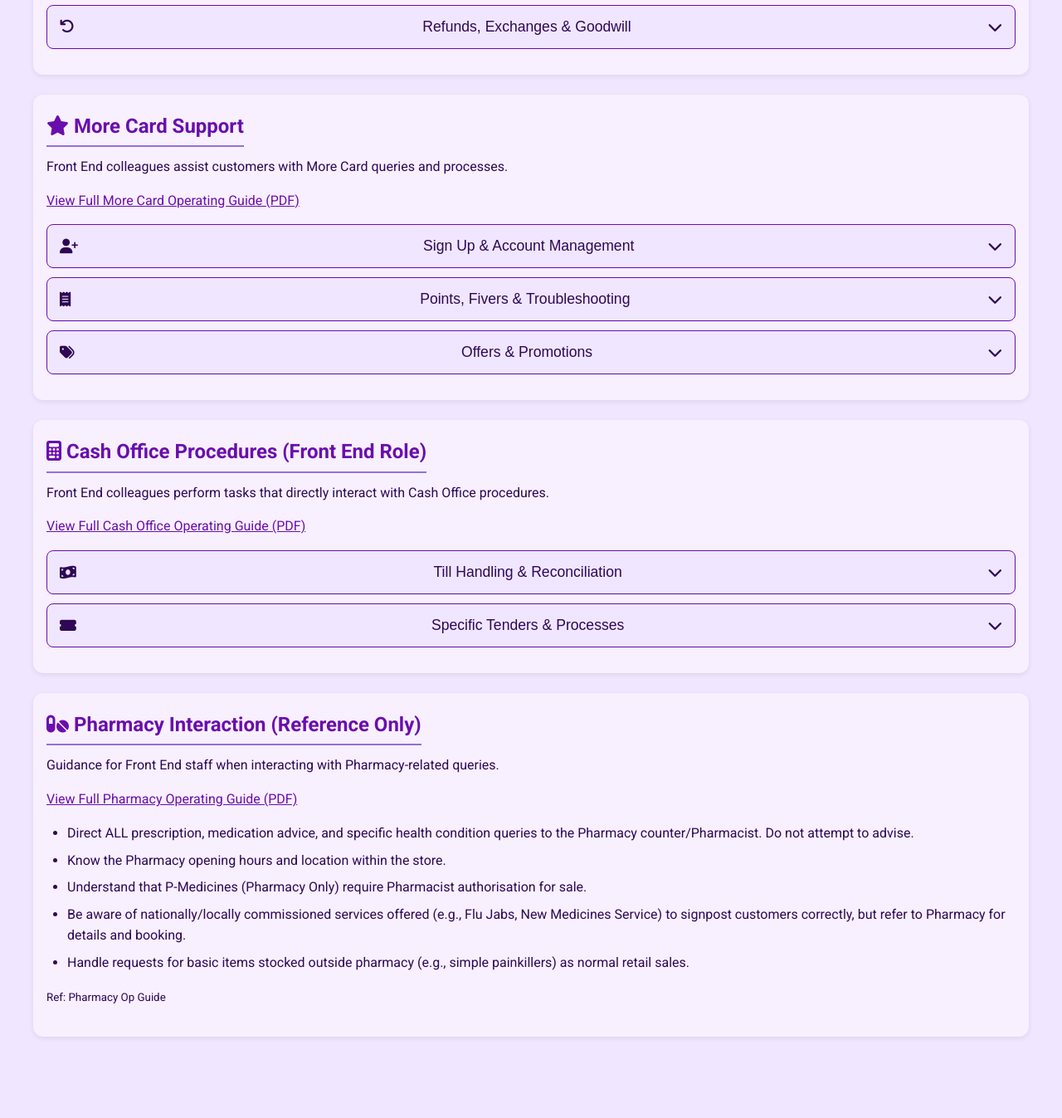
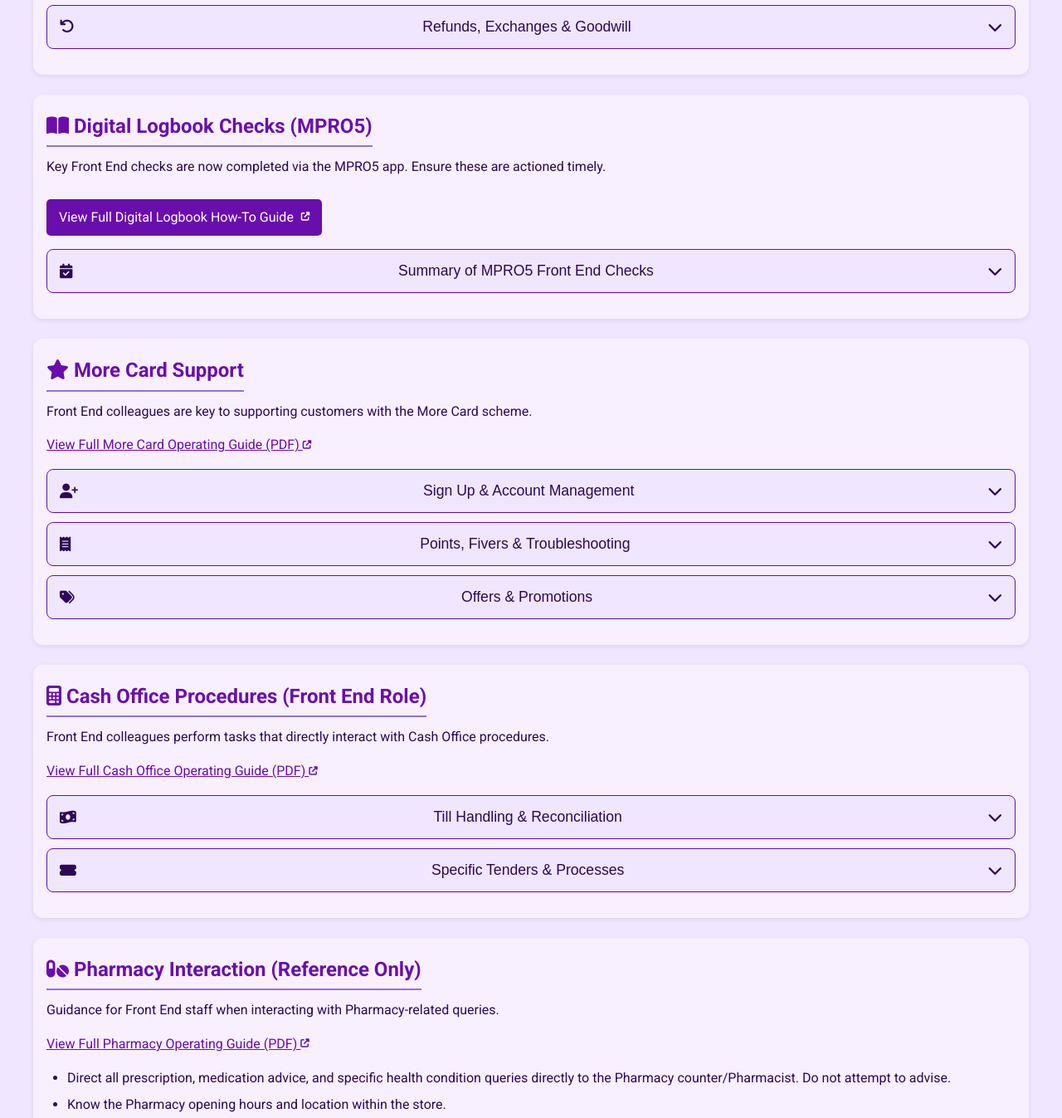
Before and after one commit to Daave2/daave2.github.io, a plain HTML site: page services.html in a window 1280 px wide. Shown: the part 922-2269 px from the top of the page at 83% size. Drawn offline with Linux system fonts and the light colour scheme.

Commit message:
Update services.html

```diff
--- a/services.html
+++ b/services.html
@@ -76,6 +76,7 @@
   a:hover{text-decoration:none;}
   body.dark-mode a{color:var(--secondary-color);} /* Use themed secondary for dark links */
   img{max-inline-size:100%;block-size:auto}
+   strong { font-weight: 700; } /* Ensure strong tag works */
   /* Ensure focus states are visible */
   a:focus-visible, button:focus-visible, select:focus-visible, input:focus-visible, [tabindex="0"]:focus-visible, .accordion:focus-visible { outline: 2px solid var(--primary-color); outline-offset: 2px; border-radius: 2px; }
   body.dark-mode a:focus-visible, body.dark-mode button:focus-visible, body.dark-mode select:focus-visible, body.dark-mode input:focus-visible, body.dark-mode [tabindex="0"]:focus-visible, body.dark-mode .accordion:focus-visible { outline-color: var(--secondary-color); }
@@ -138,7 +139,6 @@
    section li { margin-bottom: 0.5em; }
    section strong { font-weight: 700; color: var(--primary-color); }
    body.dark-mode section strong { color: var(--primary-color); } /* Adjust dark strong */
-
 
     /* Button Link Style */
    .button-link { display: inline-block; padding: 10px 15px; background-color: var(--primary-color); color: var(--footer-text); border: none; border-radius: 5px; text-align: center; font-weight: 500; transition: background-color 0.3s, transform 0.3s; cursor: pointer; margin-top: 10px; margin-right: 5px; text-decoration: none;}
@@ -273,7 +273,7 @@
                   <li>Equipment: Bags/rolls replenished, headset ready, detagger secure, tag bin available/emptied, SCO cabinet stocked.</li>
                   <li>Colleague Presence: Hi-vis worn, proactive assist, vigilant (Service & Protect).</li>
                    <li>More Card Scanning: Ensure customers scan.</li>
-                   <li>Catalina Coupons: Understand process, troubleshoot basics (printer paper/ink - see More Card Guide p38-40).</li>
+                   <li>Catalina Coupons: Understand process, troubleshoot basic printer issues (See More Card Guide p38-40).</li>
               </ul>
               <p><small>Ref: Front End Op Guide p10-14</small></p>
          </div></div>
@@ -311,18 +311,53 @@
                <h4>Goodwill Guidelines:</h4>
                <ul>
                    <li>Listen, apologise, resolve first time.</li>
-                   <li>Use Goodwill Matrix (£5-£10 typical value). Store Manager auth needed >£10 (max £30).</li>
+                   <li>Use Goodwill Matrix (£5-£10 typical value via product/gift card). Store Manager auth needed for >£10 (max £30 on refund card).</li>
                    <li>Use 'Goodwill' tender for product goodwill. Log complex complaints on Salesforce.</li>
                </ul>
                <p><small>Ref: Front End Op Guide p28</small></p>
            </div></div>
+     </section>
 
+     <!-- DIGITAL LOGBOOK SECTION ADDED HERE -->
+    <section id="digital-logbook">
+        <h2><i class="fas fa-book-open"></i> Digital Logbook Checks (MPRO5)</h2>
+        <p>Key Front End checks are now completed via the MPRO5 app. Ensure these are actioned timely.</p>
+        <p><a href="https://docs.google.com/presentation/d/1QhqRlwZc22trpr9VEmne07rrTMKhLlmdfwlRkevZqrE/edit#slide=id.g34744c226dc_0_27" target="_blank" rel="noopener noreferrer" class="button-link">View Full Digital Logbook How-To Guide <i class="fas fa-external-link-alt fa-xs"></i></a></p>
+
+        <button class="accordion"><i class="fas fa-calendar-check"></i> Summary of MPRO5 Front End Checks</button>
+        <div class="panel"><div>
+            <h4>Daily Checks (Including Monday)</h4>
+            <ul>
+                <li>Pre Opening Toilet Checks (By 7am)</li>
+                <li>Daily Electronic Activation</li>
+                <li>Self Scan Smart Gate Fire Safety Check</li>
+                <li>Kiosk Checks (Daily)</li>
+                <li>Random Morning Till Check</li>
+                <li>Disabled Toilet Check (12-2pm)</li>
+                <li>Refund Over £11 (2pm Check)</li>
+                <li>Random Afternoon Till Check</li>
+            </ul>
+            <h4>Monday Morning Checks (Additional)</h4>
+             <ul>
+                 <li>Slide and Swing Door Check (4 Doors)</li>
+                 <li>Checkout Electronic Activation Check</li>
+                 <li>Weekly First Aid Checks (First Aid Room N/A)</li>
+                 <li>Weekly Kiosk Checks</li>
+                 <li>Weekly Car Park Barrier Check</li>
+                 <li>Weekly Gatekeeper Check (Mark N/A if not applicable)</li>
+                 <li>Weekly Scanner Deep Clean (Refer to sheet for relevant week tills)</li>
+                 <li>Weekly Void Report Check (Located under Manager Checks section)</li>
+                 <li>Weekly Cleaning Check (Sign off Sunday)</li>
+             </ul>
+             <p><strong>Note:</strong> See the full 'How-To Guide' linked above for detailed steps on logging in and completing each check within the MPRO5 app.</p>
+        </div></div>
     </section>
+     <!-- END OF DIGITAL LOGBOOK SECTION -->
 
      <section id="more-card-support">
          <h2><i class="fas fa-star"></i> More Card Support</h2>
-          <p>Front End colleagues assist customers with More Card queries and processes.</p>
-          <p><a href="https://docs.google.com/presentation/d/1N-0zG5M9aZVW9aNTj4SKT4uH-ahHn-pitsii3nBBTuY/edit" target="_blank" rel="noopener noreferrer">View Full More Card Operating Guide (PDF)</a></p>
+          <p>Front End colleagues are key to supporting customers with the More Card scheme.</p>
+          <p><a href="https://docs.google.com/presentation/d/1N-0zG5M9aZVW9aNTj4SKT4uH-ahHn-pitsii3nBBTuY/edit" target="_blank" rel="noopener noreferrer">View Full More Card Operating Guide (PDF) <i class="fas fa-external-link-alt fa-xs"></i></a></p>
 
          <button class="accordion"><i class="fas fa-user-plus"></i> Sign Up & Account Management</button>
          <div class="panel"><div>
@@ -351,7 +386,7 @@
               <ul>
                   <li>Advise customers to scan More Card for More Card Prices (MCP). Identify MCP on SELs/HHT.</li>
                   <li>Explain More Rewards (personalised App offers needing activation).</li>
-                  <li>Explain Collectors (App/Coupon based, track spend weekly).</li>
+                  <li>Explain Collectors (e.g., Christmas Collector - track spend via app/coupon).</li>
                   <li>Explain Points Boosters (App only offers).</li>
                   <li>Handle points coupons printed at till (check expiry, scan More Card and coupon).</li>
               </ul>
@@ -362,16 +397,16 @@
      <section id="cash-office-procedures">
         <h2><i class="fas fa-calculator"></i> Cash Office Procedures (Front End Role)</h2>
          <p>Front End colleagues perform tasks that directly interact with Cash Office procedures.</p>
-          <p><a href="https://docs.google.com/presentation/d/1bL5d5gQjSfhPdz0bldDSVFQqhjHFiCFAIz2gAnfyZWo/edit" target="_blank" rel="noopener noreferrer">View Full Cash Office Operating Guide (PDF)</a></p>
+          <p><a href="https://docs.google.com/presentation/d/1bL5d5gQjSfhPdz0bldDSVFQqhjHFiCFAIz2gAnfyZWo/edit" target="_blank" rel="noopener noreferrer">View Full Cash Office Operating Guide (PDF) <i class="fas fa-external-link-alt fa-xs"></i></a></p>
 
          <button class="accordion"><i class="fas fa-money-bill-wave"></i> Till Handling & Reconciliation</button>
          <div class="panel"><div>
              <ul>
-                 <li>**Till Loans:** Receive change loans accurately, sign logbook. Process via Till Function > Till Loan.</li>
-                 <li>**Till Lifts (ICH):** Follow correct procedure for securing and removing cash via ICH pouches. Ensure correct values entered on Storeline for lifts.</li>
-                 <li>**End of Day:** Securely cash up till, follow cashing up procedures, hand over takings/media correctly.</li>
-                 <li>**Overs/Shorts:** Be aware of till accuracy. Cooperate with investigations (£10+ discrepancy). Report any issues immediately.</li>
-                 <li>**Logbooks:** Complete Till & Saver Stamp Loan sheet accurately.</li>
+                 <li><strong>Till Loans:</strong> Receive change loans accurately, sign logbook. Process via Till Function > Till Loan.</li>
+                 <li><strong>Till Lifts (ICH):</strong> Follow correct procedure for securing and removing cash via ICH pouches. Ensure correct values entered on Storeline for lifts.</li>
+                 <li><strong>End of Day:</strong> Securely cash up till, follow cashing up procedures, hand over takings/media correctly.</li>
+                 <li><strong>Overs/Shorts:</strong> Be aware of till accuracy. Cooperate with investigations (£10+ discrepancy). Report any issues immediately.</li>
+                 <li><strong>Logbooks:</strong> Complete Till & Saver Stamp Loan sheet accurately.</li>
              </ul>
               <p><small>Ref: Cash Office Guide p10-11, 28-31, 36-40</small></p>
          </div></div>
@@ -379,12 +414,12 @@
          <button class="accordion"><i class="fas fa-ticket-alt"></i> Specific Tenders & Processes</button>
          <div class="panel"><div>
              <ul>
-                 <li>**Lottery/Scratchcards (Kiosk):** Reconcile sales/prizes accurately against terminal reports. Log details correctly.</li>
-                 <li>**PayPoint/Payzone (Kiosk):** Follow specific procedures for transactions and reconciliation.</li>
-                 <li>**Refunds/Voids:** Process correctly using supervisor authorisation where needed. Understand impact on till accuracy.</li>
-                 <li>**Manual EFT/Fallback:** Process correctly via PDQ and till, retain voucher securely.</li>
-                 <li>**Coupons/Vouchers:** Process correctly at till (scan where possible). Secure validated coupons for Cash Office. Understand Catalina process.</li>
-                 <li>**Gift Cards:** Process sales/redemptions correctly.</li>
+                 <li><strong>Lottery/Scratchcards (Kiosk):</strong> Reconcile sales/prizes accurately against terminal reports. Log details correctly.</li>
+                 <li><strong>PayPoint/Payzone (Kiosk):</strong> Follow specific procedures for transactions and reconciliation.</li>
+                 <li><strong>Refunds/Voids:</strong> Process correctly using supervisor authorisation where needed. Understand impact on till accuracy.</li>
+                 <li><strong>Manual EFT/Fallback:</strong> Process correctly via PDQ and till, retain voucher securely.</li>
+                 <li><strong>Coupons/Vouchers:</strong> Process correctly at till (scan where possible). Secure validated coupons for Cash Office. Understand Catalina process.</li>
+                 <li><strong>Gift Cards:</strong> Process sales/redemptions correctly.</li>
              </ul>
               <p><small>Ref: Cash Office Guide p17-22, 28, 54, 39-41</small></p>
          </div></div>
@@ -393,9 +428,9 @@
     <section id="pharmacy-ref">
         <h2><i class="fas fa-pills"></i> Pharmacy Interaction (Reference Only)</h2>
          <p>Guidance for Front End staff when interacting with Pharmacy-related queries.</p>
-          <p><a href="https://docs.google.com/presentation/d/153hcMpDK5dhpliZoyCcV_6p2QzSCpwF9Pe_Y684Gpj4/edit" target="_blank" rel="noopener noreferrer">View Full Pharmacy Operating Guide (PDF)</a></p>
+          <p><a href="https://docs.google.com/presentation/d/153hcMpDK5dhpliZoyCcV_6p2QzSCpwF9Pe_Y684Gpj4/edit" target="_blank" rel="noopener noreferrer">View Full Pharmacy Operating Guide (PDF) <i class="fas fa-external-link-alt fa-xs"></i></a></p>
         <ul>
-            <li>Direct ALL prescription, medication advice, and specific health condition queries to the Pharmacy counter/Pharmacist. Do not attempt to advise.</li>
+            <li>Direct all prescription, medication advice, and specific health condition queries directly to the Pharmacy counter/Pharmacist. Do not attempt to advise.</li>
             <li>Know the Pharmacy opening hours and location within the store.</li>
             <li>Understand that P-Medicines (Pharmacy Only) require Pharmacist authorisation for sale.</li>
             <li>Be aware of nationally/locally commissioned services offered (e.g., Flu Jabs, New Medicines Service) to signpost customers correctly, but refer to Pharmacy for details and booking.</li>
@@ -476,7 +511,7 @@
            document.body.classList.add('purple-theme');
            void document.body.offsetHeight; // Force reflow if needed
 
-           // --- Removed hash linking logic to prevent scroll on load ---
+           // --- Removed hash linking logic ---
        });
 
 
```
Lines whose indentation alone changed are shown as unchanged.
